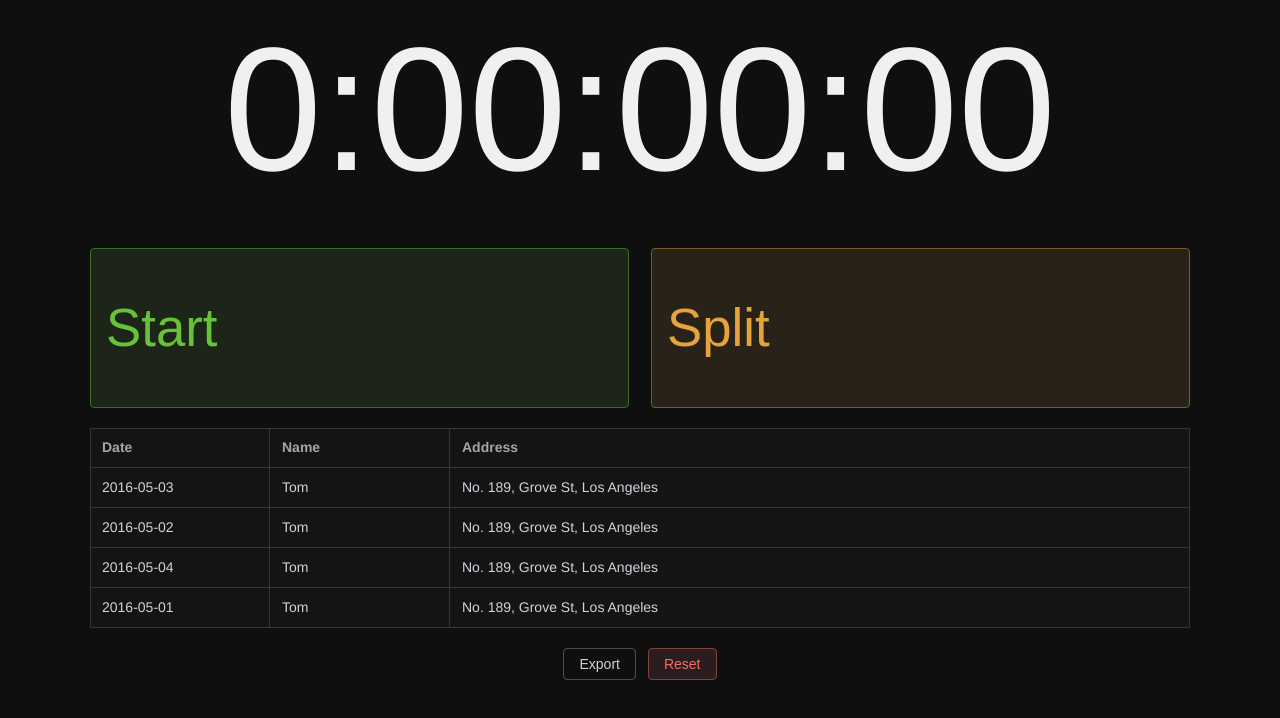
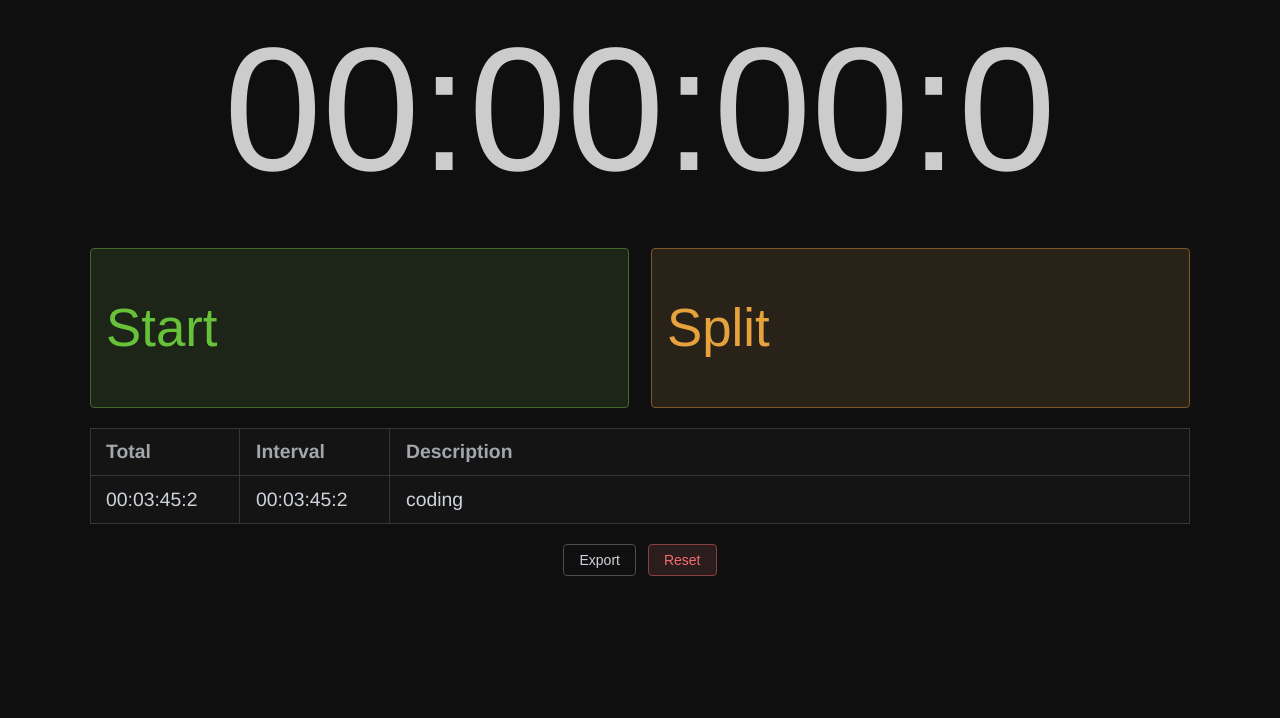
Before and after one commit to blue-pitaya/stopwatch, a Vue app: page / in a window 1280 px wide. Shown: the top 718 px of the page. Built offline with nearby package versions, Linux system fonts and the light colour scheme.

Commit message:
css improvements and split table layout

```diff
--- a/src/views/Stopwatch/Counter.vue
+++ b/src/views/Stopwatch/Counter.vue
@@ -1,9 +1,10 @@
 <template>
-  <div class="counterContainer">0:00:00:00</div>
+  <div class="counterContainer">00:00:00:0</div>
 </template>
 
 <style scoped>
 .counterContainer {
-  font-size: 10em;
+  font-size: 10rem;
+  color: #cccccc;
 }
 </style>
--- a/src/views/Stopwatch/SplitsTable.vue
+++ b/src/views/Stopwatch/SplitsTable.vue
@@ -1,32 +1,29 @@
+<script lang="ts" setup>
+const tableData = [
+  {
+    total: "00:03:45:2",
+    interval: "00:03:45:2",
+    description: "coding",
+  },
+];
+</script>
+
 <template>
-  <el-table :data="tableData" border style="width: 100%">
-    <el-table-column prop="date" label="Date" width="180" />
-    <el-table-column prop="name" label="Name" width="180" />
-    <el-table-column prop="address" label="Address" />
+  <el-table
+    :data="tableData"
+    border
+    style="width: 100%"
+    cell-class-name="ok"
+    size="large"
+  >
+    <el-table-column prop="total" label="Total" width="150" />
+    <el-table-column prop="interval" label="Interval" width="150" />
+    <el-table-column prop="description" label="Description" />
   </el-table>
 </template>
 
-<script lang="ts" setup>
-const tableData = [
-  {
-    date: "2016-05-03",
-    name: "Tom",
-    address: "No. 189, Grove St, Los Angeles",
-  },
-  {
-    date: "2016-05-02",
-    name: "Tom",
-    address: "No. 189, Grove St, Los Angeles",
-  },
-  {
-    date: "2016-05-04",
-    name: "Tom",
-    address: "No. 189, Grove St, Los Angeles",
-  },
-  {
-    date: "2016-05-01",
-    name: "Tom",
-    address: "No. 189, Grove St, Los Angeles",
-  },
-];
-</script>
+<style scoped>
+.el-table--large {
+  font-size: 1.1rem;
+}
+</style>
--- a/src/views/Stopwatch/Stopwatch.vue
+++ b/src/views/Stopwatch/Stopwatch.vue
@@ -60,6 +60,6 @@ const unFocus = (e: any) => {
 }
 
 .bigButton {
-  font-size: 3em;
+  font-size: 3rem;
 }
 </style>
```
